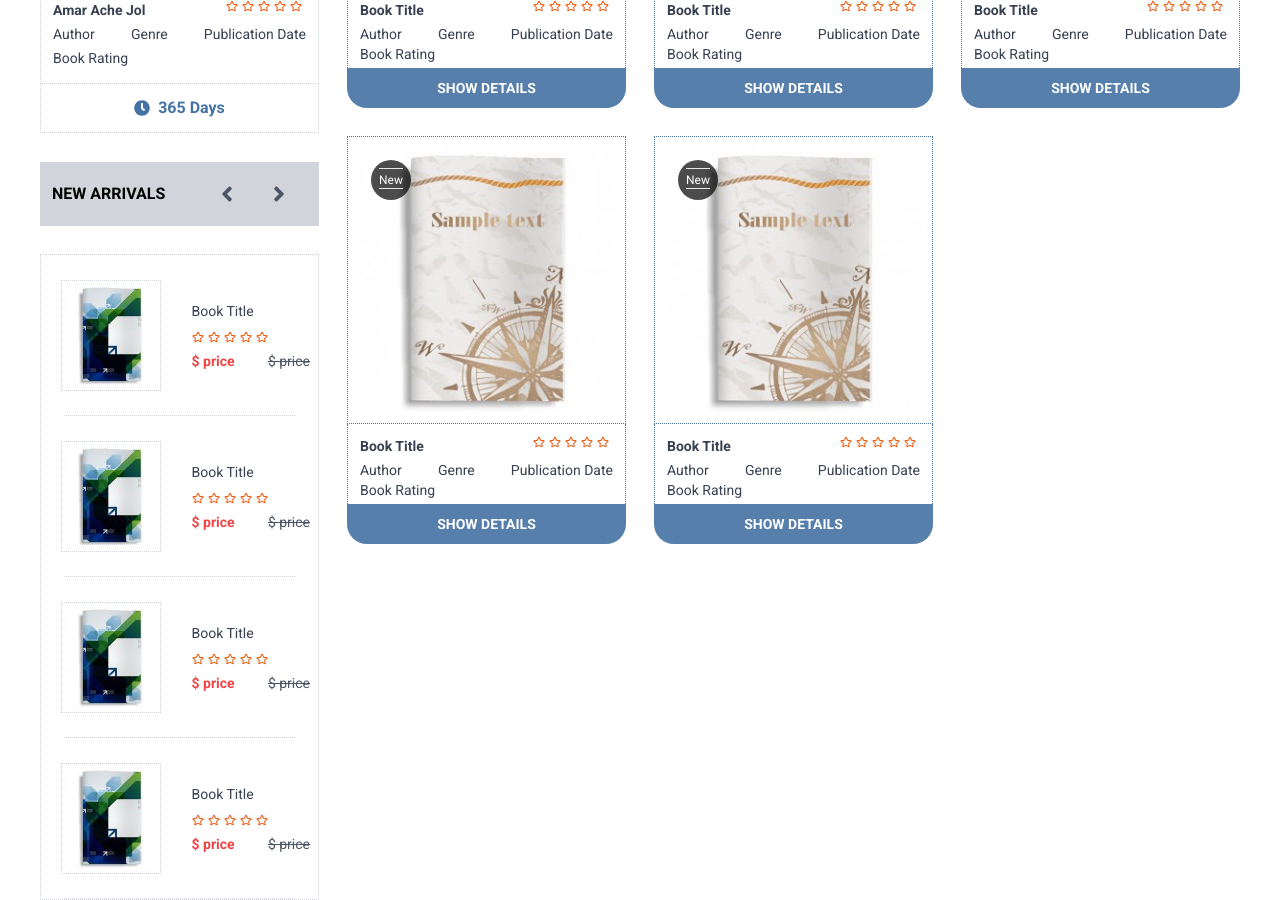
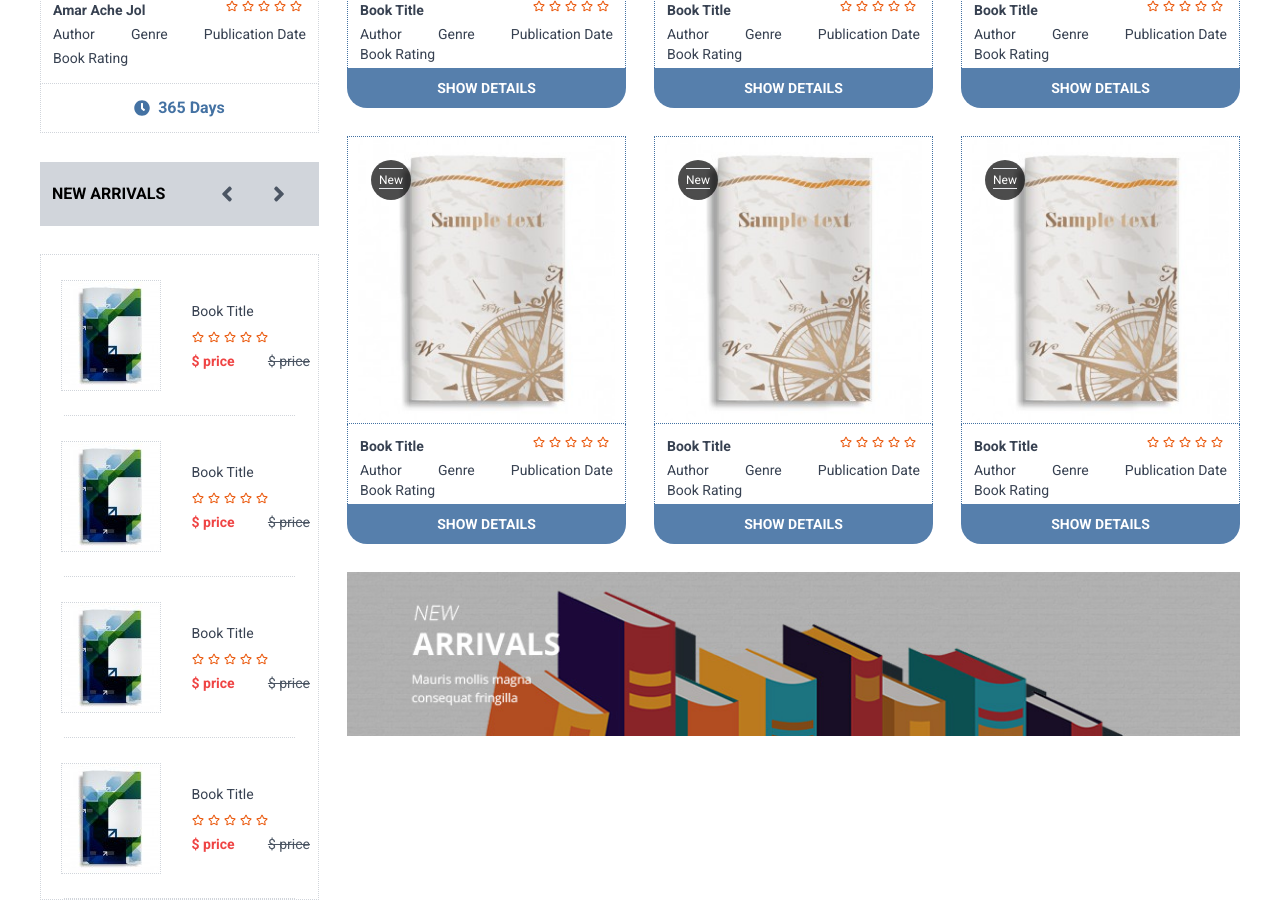
Before and after one commit to Sumon092/boi_ghor_client, a React (Vite) app: page / in a window 1280 px wide. Shown: the part 1140-2040 px from the top of the page. Built offline with nearby package versions, Linux system fonts and the light colour scheme.

Commit message:
arrival banner added

```diff
--- a/src/components/Deals.tsx
+++ b/src/components/Deals.tsx
@@ -3,6 +3,7 @@ import HotDeals from "./HotDeals";
 import NewArrival from "./NewArrival";
 import { Button } from "./UI/Button";
 import { FaAngleRight, FaAngleLeft } from "react-icons/fa";
+import NewArrivalBanner from "./NewArrivalBanner";
 
 const Deals = () => {
   return (
@@ -48,7 +49,9 @@ const Deals = () => {
           <BestSeller />
           <BestSeller />
           <BestSeller />
+          <BestSeller />
         </div>
+        <NewArrivalBanner />
       </div>
     </div>
   );
--- /dev/null
+++ b/src/components/NewArrivalBanner.tsx
@@ -0,0 +1,11 @@
+import newArrivalBanner from '../assets/images/banner/arrivalbanner.jpg'
+
+const NewArrivalBanner = () => {
+    return (
+        <div className='mt-7 cursor-pointer'>
+            <img className='w-full' src={newArrivalBanner} alt="" />
+        </div>
+    );
+};
+
+export default NewArrivalBanner;
```
Also changed, not shown: src/assets/images/banner/arrivalbanner.jpg (added).
